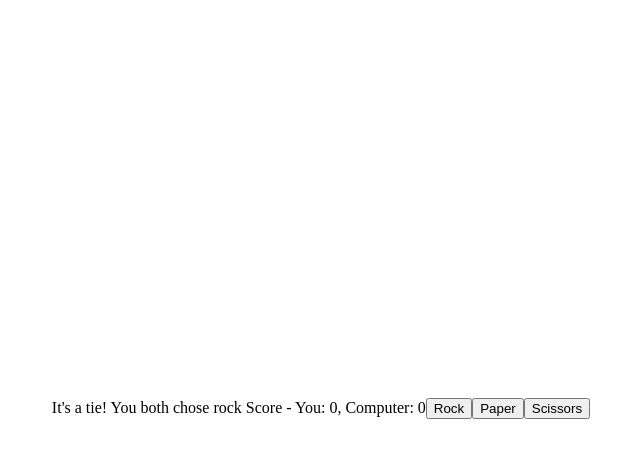
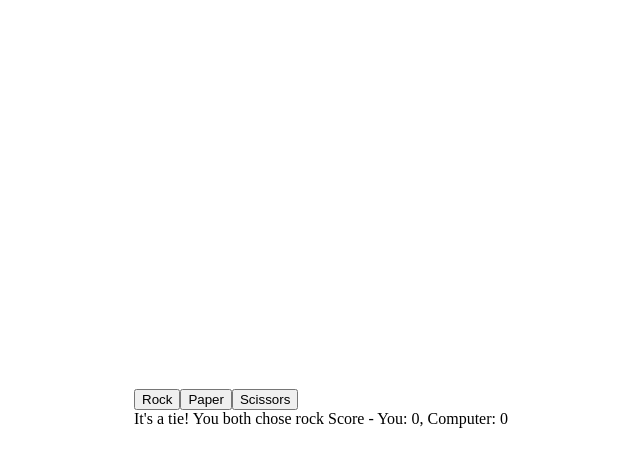
Before and after one commit to codewithprogers/rock-paper-scissors, a plain HTML site: page index.html in a window 1280 px wide. Both pictures are taken after a click on the button "Rock". Shown: the whole page, without its empty margins (319-959 px from the left). Drawn offline with Linux system fonts and the light colour scheme.

Commit message:
feat: add game container and update JS selectors
Implemented a game container with a child div for buttons and a child
div for results. Refactored script.js to match these changes.

```diff
--- a/index.html
+++ b/index.html
@@ -8,6 +8,11 @@
 </head>
 
 <body>
+  <div id="game">
+    <div class="buttons"></div>
+    <div class="results"></div>
+  </div>
+
   <script src="script.js"></script>
 </body>
 </html>
--- a/script.js
+++ b/script.js
@@ -1,8 +1,5 @@
 let humanScore = 0;
 let computerScore = 0;
-
-const div = document.createElement("div");
-document.body.appendChild(div);
 
 function getComputerChoice() {
   const choices = ["rock", "paper", "scissors"];
@@ -34,7 +31,7 @@ function playRound(humanChoice) {
     scoreMessage = `Final Score - You: ${humanScore}, Computer: ${computerScore}`;
   }
 
-  div.textContent = `${resultMessage}\n${scoreMessage}`;
+  resultsDiv.textContent = `${resultMessage}\n${scoreMessage}`;
 }
 
 const rockBtn = document.createElement("button");
@@ -44,9 +41,12 @@ paperBtn.textContent = "Paper";
 const scissorsBtn = document.createElement("button");
 scissorsBtn.textContent = "Scissors";
 
-document.body.appendChild(rockBtn);
-document.body.appendChild(paperBtn);
-document.body.appendChild(scissorsBtn);
+const buttonsDiv = document.querySelector(".buttons");
+const resultsDiv = document.querySelector(".results");
+
+buttonsDiv.appendChild(rockBtn);
+buttonsDiv.appendChild(paperBtn);
+buttonsDiv.appendChild(scissorsBtn);
 
 rockBtn.addEventListener('click', () => {
   if (humanScore < 5 && computerScore < 5) playRound("rock")
```
